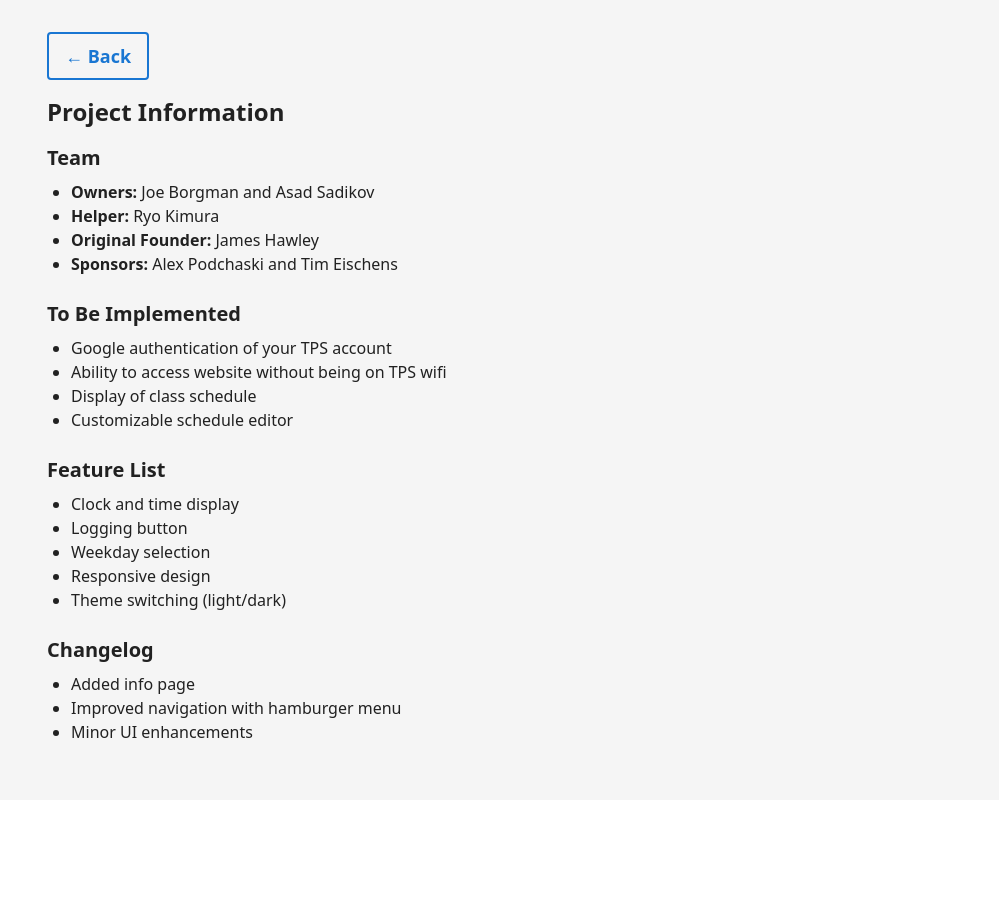
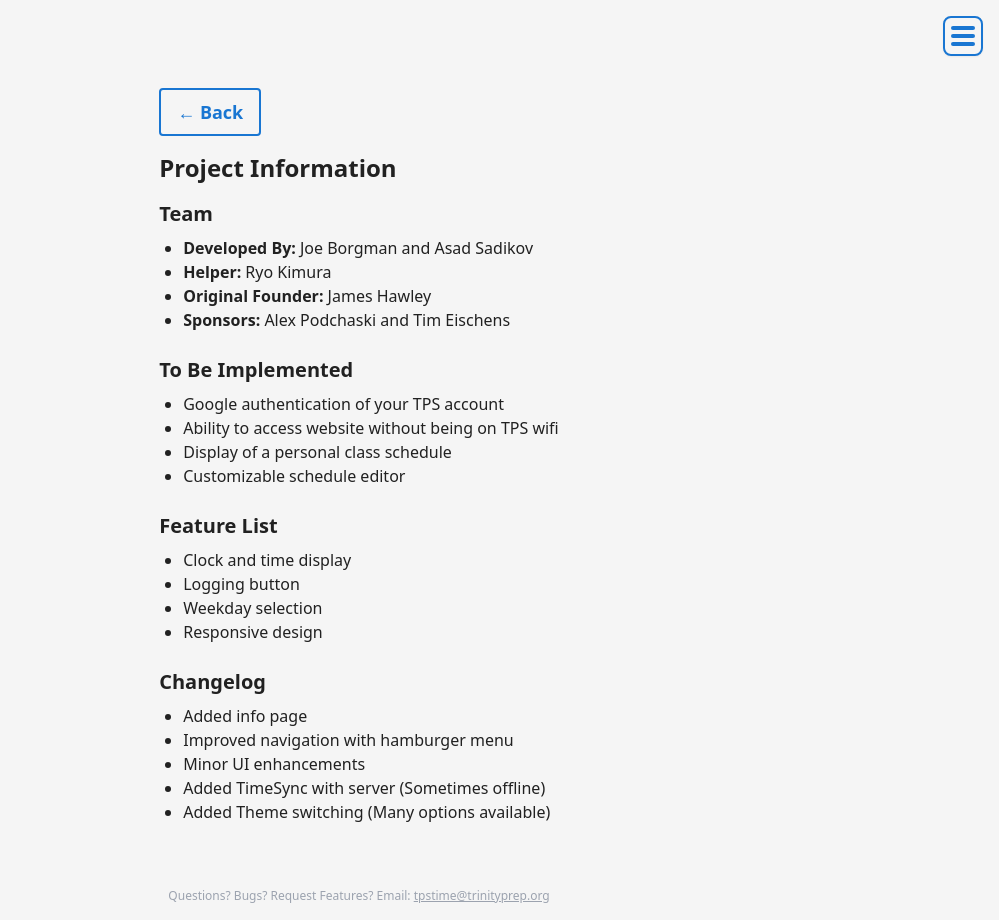
Before and after one commit to jameshawley29/tpstime, a React (Create React App) app: page /info in a window 1280 px wide. Shown: the whole page, without its empty margins (281-1280 px from the left). Before the commit the page ends 800 px from the top, so only its background shows below. Built offline with nearby package versions, Linux system fonts and the light colour scheme.

Commit message:
added foot note

```diff
--- /dev/null
+++ b/src/components/FooterNote.tsx
@@ -0,0 +1,14 @@
+import React from "react";
+
+const FooterNote: React.FC = () => (
+  <footer
+    className="w-full bg-background text-xs text-gray-400 flex items-center justify-center py-4 shadow-sm"
+    style={{ position: 'relative' }}
+  >
+    <span>
+      Questions? Bugs? Request Features? Email: <a href="mailto:tpstime@trinityprep.org" className="underline text-gray-400">tpstime@trinityprep.org</a>
+    </span>
+  </footer>
+);
+
+export default FooterNote;
--- a/src/components/ThemeSwitcher.tsx
+++ b/src/components/ThemeSwitcher.tsx
@@ -38,17 +38,13 @@ const ThemePreview: React.FC<{ theme: string; customPrimary: string }> = ({ them
 );
 
 const ThemeSwitcher: React.FC = () => {
-  const { theme, setTheme, updateThemeColor } = useTheme();
-
-  const [customPrimary, setCustomPrimary] = useState<string>('');
+  const { theme, setTheme, customPrimary, updateThemeColor } = useTheme();
 
   const handleCustomColorChange = (color: string) => {
-    setCustomPrimary(color);
     updateThemeColor('color-primary', color);
   };
 
   const handleDefaultColor = () => {
-    setCustomPrimary('');
     updateThemeColor('color-primary', ''); // Remove inline style, fallback to CSS var
   };
 
--- a/src/contexts/ThemeContext.tsx
+++ b/src/contexts/ThemeContext.tsx
@@ -6,6 +6,7 @@ export type Theme = 'Trinity' | 'light' | 'dark' | 'blue' | 'forest' | 'rose' |
 interface ThemeContextType {
   theme: Theme;
   setTheme: (theme: Theme) => void;
+  customPrimary: string;
   updateThemeColor: (colorVar: string, value: string) => void;
 }
 
@@ -20,6 +21,9 @@ export const ThemeProvider: React.FC<ThemeProviderProps> = ({ children }) => {
     const saved = localStorage.getItem('theme') as Theme;
     return saved || 'Trinity';
   });
+  const [customPrimary, setCustomPrimary] = useState<string>(() => {
+    return localStorage.getItem('customPrimary') || '';
+  });
 
   useEffect(() => {
     const root = document.documentElement;
@@ -33,6 +37,14 @@ export const ThemeProvider: React.FC<ThemeProviderProps> = ({ children }) => {
     localStorage.setItem('theme', theme);
   }, [theme]);
 
+  useEffect(() => {
+    if (customPrimary) {
+      document.documentElement.style.setProperty('--color-primary', customPrimary);
+    } else {
+      document.documentElement.style.removeProperty('--color-primary');
+    }
+  }, [customPrimary]);
+
   const setTheme = (newTheme: Theme) => {
     setThemeState(newTheme);
     localStorage.setItem('theme', newTheme);
@@ -40,10 +52,14 @@ export const ThemeProvider: React.FC<ThemeProviderProps> = ({ children }) => {
 
   const updateThemeColor = (colorVar: string, value: string) => {
     document.documentElement.style.setProperty(`--${colorVar}`, value);
+    if (colorVar === 'color-primary') {
+      setCustomPrimary(value);
+      localStorage.setItem('customPrimary', value);
+    }
   };
 
   return (
-    <ThemeContext.Provider value={{ theme, setTheme, updateThemeColor }}>
+    <ThemeContext.Provider value={{ theme, setTheme, customPrimary, updateThemeColor }}>
       {children}
     </ThemeContext.Provider>
   );
--- a/src/pages/ThemeSwitcher.tsx
+++ b/src/pages/ThemeSwitcher.tsx
@@ -61,4 +61,13 @@ const ThemeSwitcher: React.FC = () => {
   );
 };
 
-export default ThemeSwitcher;
+import FooterNote from "../components/FooterNote";
+
+const ThemeSwitcherWithFooter: React.FC = () => (
+  <>
+    <ThemeSwitcher />
+    <FooterNote />
+  </>
+);
+
+export default ThemeSwitcherWithFooter;
--- a/src/pages/home.tsx
+++ b/src/pages/home.tsx
@@ -14,6 +14,7 @@ import { useSchedule } from "../hooks/useSchedule";
 import { useMemo } from "react";
 import React from "react";
 import HamburgerMenu from "../components/HamburgerMenu";
+import FooterNote from "../components/FooterNote";
 
 function Home() {
   const [scheduleType, setScheduleType] = React.useState<'US' | 'MS'>(() => {
@@ -139,12 +140,20 @@ function Home() {
               />
             </div>
           </div>
-          <div className="py-6 md:py-0"></div>
-          <div className="w-full h-4 bg-background" />
+          {/* Removed extra bottom spacing and bar to fix white gap */}
         </>
       )}
     </div>
   );
 }
 
-export default Home;
+
+
+const HomeWithFooter: React.FC = () => (
+  <>
+    <Home />
+    <FooterNote />
+  </>
+);
+
+export default HomeWithFooter;
--- a/src/pages/info.tsx
+++ b/src/pages/info.tsx
@@ -1,6 +1,7 @@
 import React from 'react';
 import { useNavigate } from "react-router-dom";
 import HamburgerMenu from "../components/HamburgerMenu";
+import FooterNote from "../components/FooterNote";
 
 const BackButton: React.FC = () => {
   const navigate = useNavigate();
@@ -42,7 +43,7 @@ const Info: React.FC = () => (
     <section className="mb-6">
       <h2 className="text-xl font-semibold mb-2">Team</h2>
       <ul className="list-disc ml-6">
-        <li><strong>Owners:</strong> Joe Borgman and Asad Sadikov</li>
+        <li><strong>Developed By:</strong> Joe Borgman and Asad Sadikov</li>
         <li><strong>Helper:</strong> Ryo Kimura</li>
         <li><strong>Original Founder:</strong> James Hawley</li>
         <li><strong>Sponsors:</strong> Alex Podchaski and Tim Eischens</li>
@@ -53,7 +54,7 @@ const Info: React.FC = () => (
       <ul className="list-disc ml-6">
         <li>Google authentication of your TPS account</li>
         <li>Ability to access website without being on TPS wifi</li>
-        <li>Display of class schedule</li>
+        <li>Display of a personal class schedule</li>
   {/* Theme switching removed from To Be Implemented */}
         <li>Customizable schedule editor</li>
       </ul>
@@ -65,7 +66,6 @@ const Info: React.FC = () => (
         <li>Logging button</li>
         <li>Weekday selection</li>
   <li>Responsive design</li>
-  <li>Theme switching (light/dark)</li>
       </ul>
     </section>
     <section className="mb-6">
@@ -74,10 +74,34 @@ const Info: React.FC = () => (
         <li>Added info page</li>
         <li>Improved navigation with hamburger menu</li>
         <li>Minor UI enhancements</li>
+        <li>Added TimeSync with server (Sometimes offline)</li>
+        <li>Added Theme switching (Many options available)</li>
       </ul>
     </section>
     </div>
   </div>
 );
 
-export default Info;
+
+
+// ...existing code...
+
+
+const InfoWithFooter: React.FC = () => (
+  <div className="min-h-screen flex flex-col bg-background">
+    {/* Top bar: HamburgerMenu top right */}
+    <div className="w-full flex flex-row justify-between items-center pt-4 pb-2 px-2 sm:px-4">
+      <div />
+      <div className="flex flex-row items-center gap-2">
+        <HamburgerMenu />
+      </div>
+    </div>
+    <div className="flex-1 flex items-center justify-center">
+      <Info />
+    </div>
+    <FooterNote />
+  </div>
+);
+
+
+export default InfoWithFooter;
--- a/src/pages/settings.tsx
+++ b/src/pages/settings.tsx
@@ -3,6 +3,7 @@ import LogButton from "../components/logButton";
 import HamburgerMenu from "../components/HamburgerMenu";
 import ScheduleEditor from "../components/ScheduleEditor";
 import ThemeSwitcher from "../components/ThemeSwitcher";
+import FooterNote from "../components/FooterNote";
 
 const enableYourSchedule = process.env.REACT_APP_ENABLE_YOUR_SCHEDULE === 'true';
 
@@ -36,4 +37,15 @@ function Settings() {
   );
 }
 
-export default Settings;
+export default function SettingsPage() {
+  return (
+    <div className="min-h-screen flex flex-col bg-background">
+      <div className="flex-1 flex flex-col">
+        <Settings />
+      </div>
+      <FooterNote />
+    </div>
+  );
+}
+
+// export default Settings;
```
